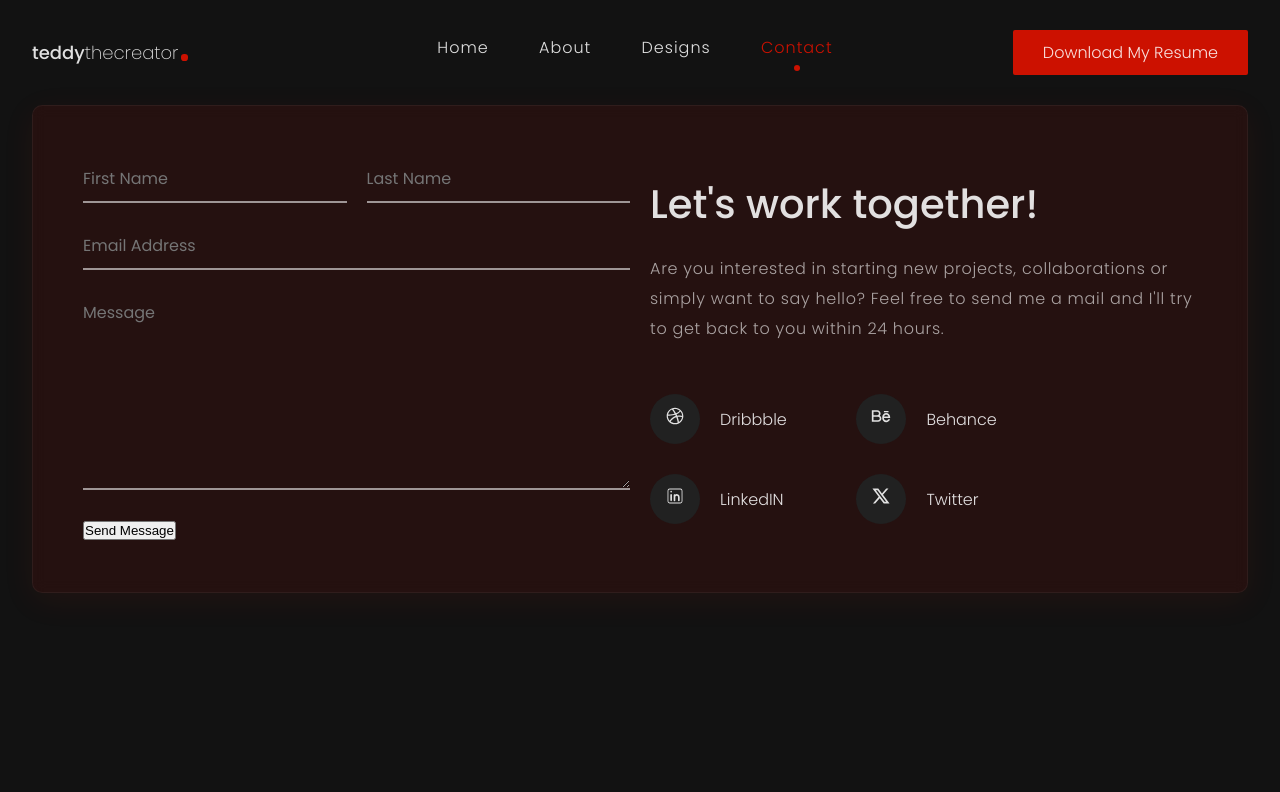
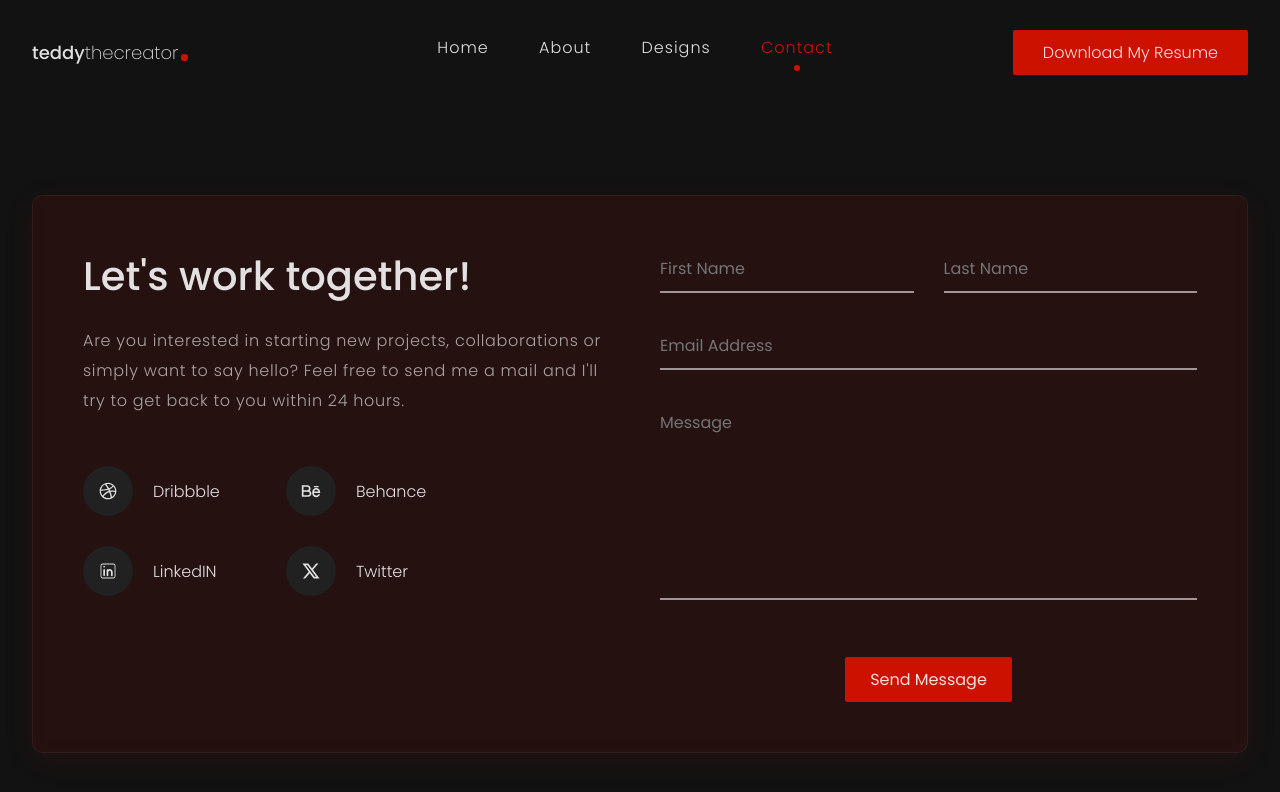
Before and after one commit to theblaisecode/Gsap_and_TSX, a React (Vite) app: page /contact in a window 1280 px wide. Shown: the top 792 px of the page. Built offline with nearby package versions, Linux system fonts and the light colour scheme.

Commit message:
first commit

```diff
--- a/src/styles/ContactWrapper.ts
+++ b/src/styles/ContactWrapper.ts
@@ -1,12 +1,18 @@
 import styled from "styled-components";
 
 const ContactWrapper = styled.section`
+  display: flex;
+  justify-content: center;
+  align-items: center;
+  height: 100%;
+  margin: 9rem 0 0 0;
+
   .contactContent {
     display: flex;
-    gap: 2rem;
+    gap: 4rem;
     justify-content: space-between;
-    align-items: center;
-    flex-direction: row-reverse;
+    align-items: flex-start;
+    /* flex-direction: row-reverse; */
     /* border: 2px solid #464545;
     border-radius: 5px; */
     padding: 5rem;
@@ -77,6 +83,9 @@ const ContactWrapper = styled.section`
     background: var(--accent);
     color: var(--textLight);
     text-align: center;
+    display: flex;
+    justify-content: center;
+    align-items: center;
     padding: 1rem;
     font-size: 2rem;
     width: 5rem;
@@ -99,14 +108,14 @@ const ContactWrapper = styled.section`
   form {
     display: flex;
     flex-direction: column;
-    gap: 2rem;
+    gap: 3rem;
   }
 
   form #name {
     display: flex;
     justify-content: space-between;
     align-items: center;
-    gap: 2rem;
+    gap: 3rem;
   }
 
   form #name p {
@@ -137,6 +146,31 @@ const ContactWrapper = styled.section`
 
   form textarea {
     height: 20rem;
+    resize: none;
+  }
+
+  form .formButton {
+    display: flex;
+    justify-content: center;
+    align-items: center;
+    margin-top: 2rem;
+  }
+
+  form .formButton button {
+    background: var(--primary);
+    outline: none;
+    border: none;
+    font-family: "Poppins", sans-serif;
+    font-size: 1.6rem;
+    padding: 1rem 2.5rem;
+    border-radius: 0.2rem;
+    color: var(--textLight);
+    transition: 0.4s;
+  }
+
+  form .formButton button:hover {
+    background: var(--primaryAccent);
+    transition: all 0.4s;
   }
 `;
 
--- a/src/styles/HomeWrapper.ts
+++ b/src/styles/HomeWrapper.ts
@@ -108,6 +108,12 @@ const HomeWrapper = styled.section`
     border: 0.1rem solid var(--primary);
     border-bottom-right-radius: 2rem;
     cursor: pointer;
+    transition: 0.4s;
+  }
+
+  .introContent .btn2:hover {
+    background: var(--primary);
+    transition: all 0.4s;
   }
 
   .introContent .contactme {
```
